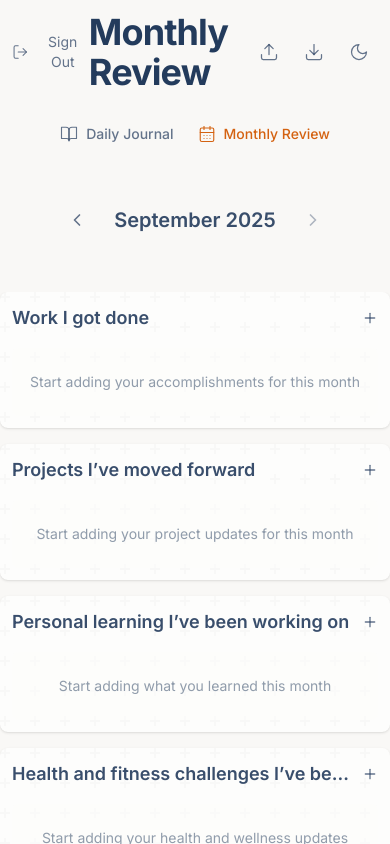
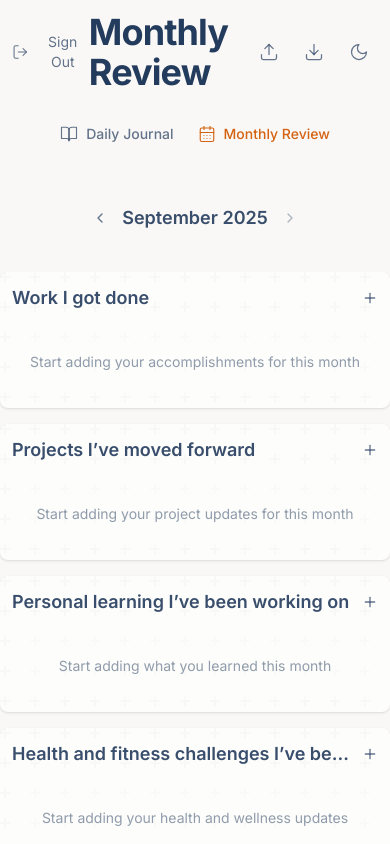
Before and after one commit to morhendos/quick-journal-app, a Next.js app: page /monthly in a window 390 px wide. Built offline with nearby package versions, Linux system fonts and the light colour scheme.

Commit message:
feat: optimize MonthlyHeader for mobile devices

```diff
--- a/src/components/monthly/MonthlyHeader.tsx
+++ b/src/components/monthly/MonthlyHeader.tsx
@@ -25,11 +25,11 @@ function NavigationButton({ direction, onClick, disabled, compact }: NavigationB
         'focus:outline-none focus:ring-2 focus:ring-accent/30',
         'disabled:opacity-50 disabled:cursor-not-allowed',
         'text-ink/70 hover:text-ink',
-        compact ? 'w-6 h-6' : 'w-8 h-8'
+        compact ? 'w-6 h-6' : 'w-7 h-7 sm:w-8 sm:h-8'
       )}
       aria-label={`${direction === 'left' ? 'Previous' : 'Next'} month`}
     >
-      <Icon className={compact ? "w-4 h-4" : "w-5 h-5"} />
+      <Icon className={compact ? "w-4 h-4" : "w-4 h-4 sm:w-5 sm:h-5"} />
     </button>
   );
 }
@@ -62,10 +62,10 @@ export function MonthlyHeader({ compact }: MonthlyHeaderProps) {
 
   return (
     <div className={cn(
-      "flex items-center gap-3",
-      !compact && "flex-col pb-10 relative"
+      "relative",
+      !compact && "pb-6 sm:pb-8"
     )}>
-      <div className="flex items-center gap-3">
+      <div className="flex items-center gap-2 sm:gap-3 justify-center">
         <NavigationButton
           direction="left"
           onClick={handlePreviousMonth}
@@ -73,8 +73,9 @@ export function MonthlyHeader({ compact }: MonthlyHeaderProps) {
         />
 
         <h2 className={cn(
-          "journal-heading min-w-[180px] text-center",
-          compact ? "text-lg text-ink/90" : "text-xl sm:text-2xl font-semibold text-ink/90"
+          "journal-heading text-center",
+          compact ? "text-base sm:text-lg text-ink/90" : "text-lg sm:text-xl md:text-2xl font-semibold text-ink/90",
+          compact ? "min-w-[120px] sm:min-w-[140px]" : "min-w-[140px] sm:min-w-[180px]"
         )}>
           {monthName}
         </h2>
@@ -92,7 +93,7 @@ export function MonthlyHeader({ compact }: MonthlyHeaderProps) {
           onClick={handleCurrentMonth}
           className={cn(
             'absolute bottom-0 left-1/2 transform -translate-x-1/2',
-            'text-xs text-ink/60 hover:text-ink',
+            'text-xs sm:text-sm text-ink/60 hover:text-ink',
             'transition-all duration-200',
             'py-1 px-2 rounded-md',
             'hover:bg-accent/10 active:bg-accent/20',
```
